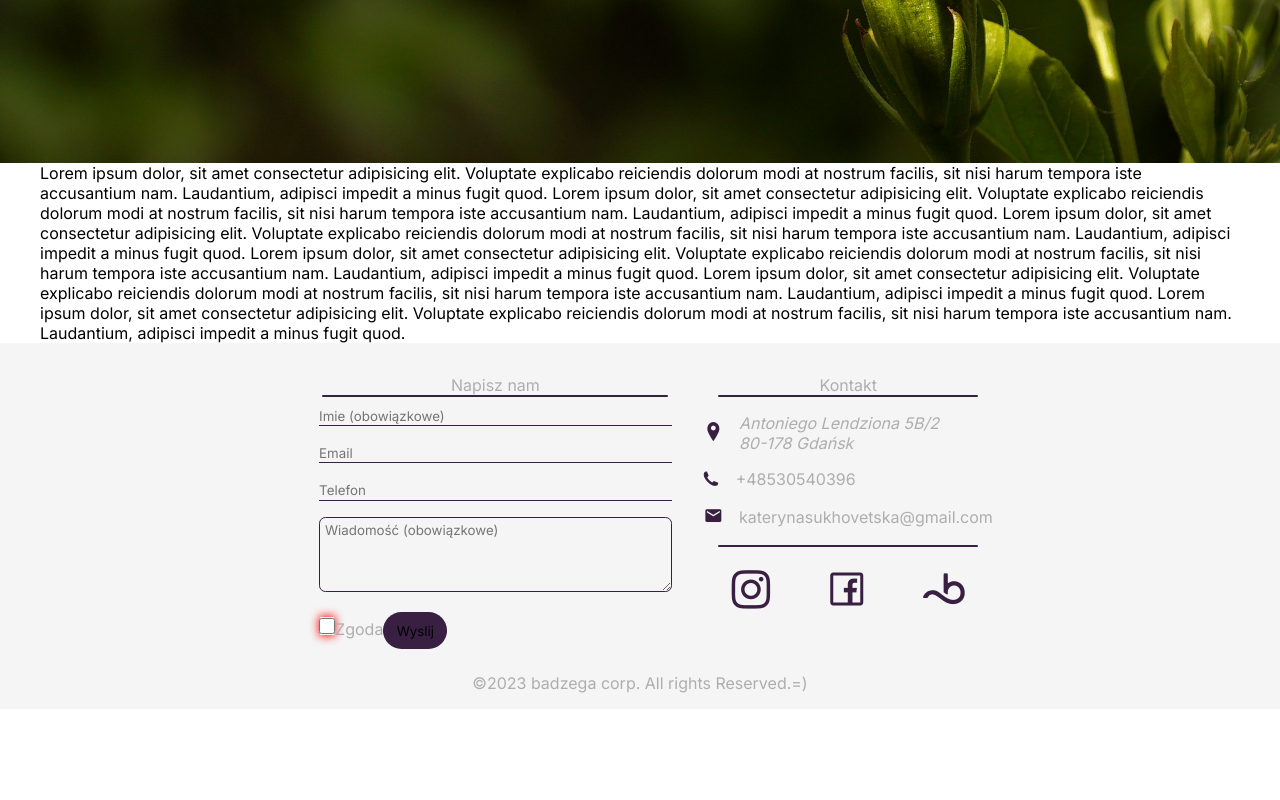
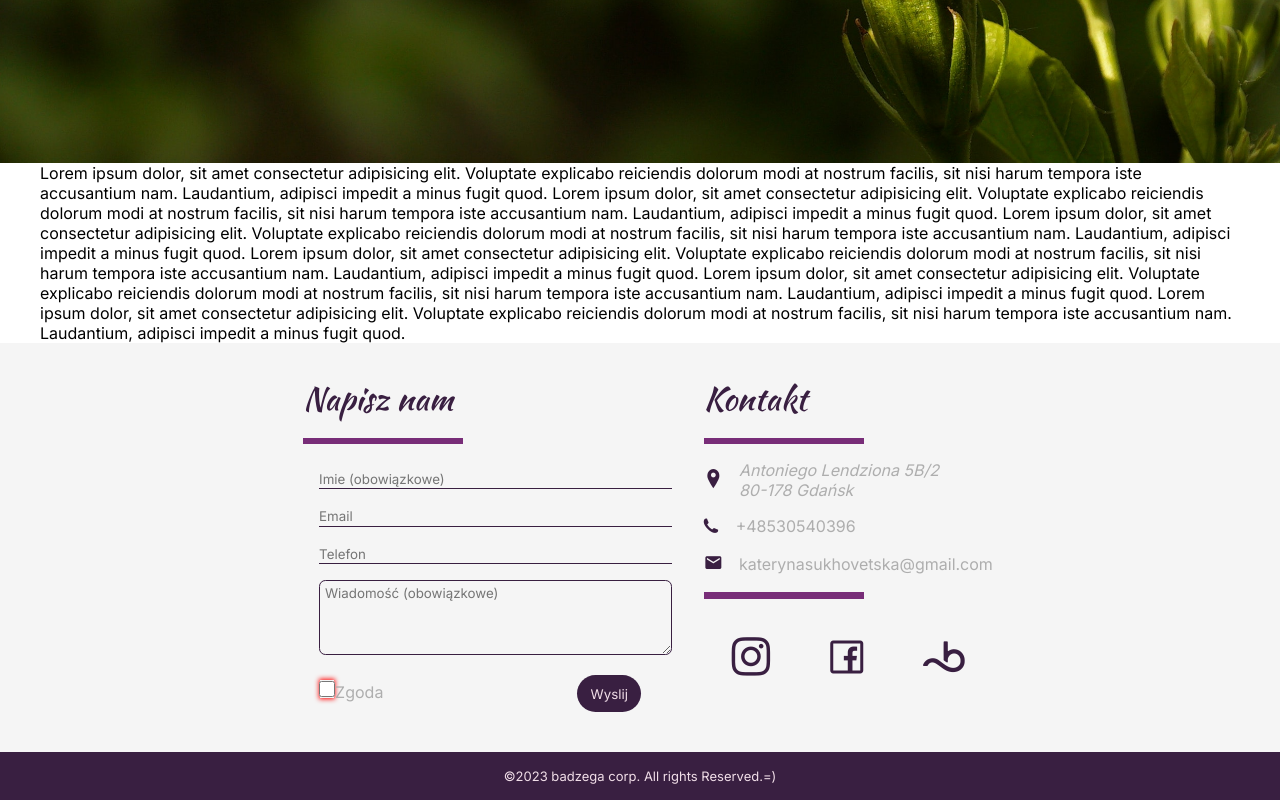
Before and after one commit to Serhiipl/Looks-on-next, a Next.js app: page / in a window 1280 px wide. Shown: the part 637-1437 px from the top of the page. Before the commit the page ends 1346 px from the top, so only its background shows below. Built offline with nearby package versions, Linux system fonts and the light colour scheme.

Commit message:
ADD:font

```diff
--- /dev/null
+++ b/app/fonts.ts
@@ -0,0 +1,8 @@
+import localFont from "next/font/local";
+
+export const kaushanRegular = localFont({
+  weight: "400",
+  src: "../app/fonts/kaushanRegular.ttf",
+  display: "swap",
+  variable: "--font-kaushanRegular",
+});
--- a/app/styles/_footer.scss
+++ b/app/styles/_footer.scss
@@ -7,78 +7,70 @@ footer {
   color: rgb(174, 174, 174);
   .form-wrapper {
     display: flex;
+    max-width: 28.125rem;
     flex-direction: column;
     padding: 0 1rem;
-    .form-title {
-      text-align: center;
-    }
   }
+  // .contacts-wrapper {
+  // }
   .form-item {
     padding: 0.5rem 1rem;
     .tooltip-for-name {
-      border-radius: 0.5rem;
-      background-color: $light-rose;
-      color: $dark-rose;
-      -webkit-animation: fadeinout 6s ease-in-out;
-      animation: fadeinout 6s ease-in-out;
-      opacity: 0;
-
-      @-webkit-keyframes fadeinout {
-        0% {
-          opacity: 0.8;
-        }
-        30% {
-          opacity: 1;
-        }
-        0% {
-          opacity: 0.8;
-        }
-      }
-
-      @keyframes fadeinout {
-        10% {
-          opacity: 0.8;
-        }
-        50% {
-          opacity: 1;
-        }
-        10% {
-          opacity: 0.8;
-        }
-      }
-    }
-    .tooltip-for-tel {
+      font-size: x-small;
       border-radius: 0.5rem;
       background-color: $light-rose;
       color: $dark-rose;
       -webkit-animation: fadein 3s ease-in-out, fadeout 3s ease-in-out;
       animation: fadein 3s ease-in, fadeout 6s ease-out;
-      // animation: fadeinout 6s ease-in-out;
-      opacity: 0;
+      // opacity: 0;
+      @-webkit-keyframes fadein {
+        100% {
+          opacity: 1;
+        }
+      }
+      @-webkit-keyframes fadeout {
+        0% {
+          opacity: 1;
+        }
+        60% {
+          opacity: 1;
+        }
+        80% {
+          opacity: 0.8;
+        }
+        100% {
+          opacity: 0;
+        }
+      }
+      @keyframes fadein {
+        100% {
+          opacity: 1;
+        }
+      }
+      @keyframes fadeout {
+        0% {
+          opacity: 1;
+        }
+        60% {
+          opacity: 1;
+        }
+        80% {
+          opacity: 0.8;
+        }
+        100% {
+          opacity: 0;
+        }
+      }
+    }
+    .tooltip-for-tel {
+      font-size: x-small;
+      border-radius: 0.5rem;
+      background-color: $light-rose;
+      color: $dark-rose;
+      -webkit-animation: fadein 3s ease-in-out, fadeout 3s ease-in-out;
+      animation: fadein 3s ease-in, fadeout 6s ease-out;
+      // opacity: 0;
 
-      // @-webkit-keyframes fadeinout {
-      //   0% {
-      //     opacity: 0.8;
-      //   }
-      //   30% {
-      //     opacity: 1;
-      //   }
-      //   0% {
-      //     opacity: 0.8;
-      //   }
-      // }
-
-      // @keyframes fadeinout {
-      //   10% {
-      //     opacity: 0.8;
-      //   }
-      //   50% {
-      //     opacity: 1;
-      //   }
-      //   10% {
-      //     opacity: 0.8;
-      //   }
-      // }
       @-webkit-keyframes fadein {
         100% {
           opacity: 1;
@@ -141,11 +133,14 @@ footer {
   .form-item > .form-checkbox {
     width: 1rem;
     &.error {
-      -webkit-box-shadow: 0 0 0.625rem rgb(255, 0, 0);
-      box-shadow: 0 0 0.625rem rgb(255, 0, 0);
+      -webkit-box-shadow: 0 0 0.3rem rgb(255, 0, 0);
+      box-shadow: 0 0 0.3rem rgb(255, 0, 0);
     }
   }
   .submit-btn {
+    position: relative;
+    left: 55%;
+    color: $light-rose;
     width: 4rem;
     height: 2.3rem;
     background-color: $dark-rose;
@@ -160,18 +155,22 @@ footer {
     @media screen and (max-width: 480px) {
       flex-direction: column;
     }
-    .footer-title,
-    .social-title {
-      text-align: center;
+    .contacts-title,
+    .form-title {
+      text-align: left;
+      font-size: 2rem;
+      color: $dark-rose;
+      margin-bottom: 1rem;
     }
   }
   .line {
-    margin-left: auto;
-    margin-right: auto;
-    width: 90%;
-    height: 0.14rem;
-    border-radius: 0.125rem;
-    background-color: $dark-rose;
+    // margin-left: auto;
+    // margin-right: auto;
+    margin-bottom: 1rem;
+    width: 10rem;
+    height: 0.4rem;
+    // border-radius: 0.125rem;
+    background-color: rgb(120, 45, 120);
   }
 
   .icon-map-marker1 {
@@ -229,3 +228,13 @@ footer {
     border-bottom: 2px solid red; /* Змініть стиль границі, щоб виділити поле червоним коліром */
   }
 }
+.rights-wrapper {
+  display: flex;
+  align-items: center;
+  justify-content: center;
+  width: 100 vw;
+  height: 3rem;
+  background-color: $dark-rose;
+  color: $light-rose;
+  font-size: small;
+}
--- a/components/ContactForm.tsx
+++ b/components/ContactForm.tsx
@@ -3,8 +3,8 @@
 import React, { FormEvent, useState } from "react";
 import emailjs from "@emailjs/browser";
 import { ColoredLine } from "@/components/SocialMedia";
-// import FormTooltip from "@/components/FormToolTip";
 import { Tooltip } from "react-tooltip";
+import { kaushanRegular } from "../app/fonts";
 
 export default function ContactForm() {
   // Declare a state variables...
@@ -141,7 +141,7 @@ export default function ContactForm() {
   }
   return (
     <div className="form-wrapper">
-      <h2 className="form-title">Napisz nam</h2>
+      <h2 className={`${kaushanRegular.className} form-title`}>Napisz nam</h2>
       <ColoredLine />
       <form
         onSubmit={handleSubmit}
--- a/components/TheFooter.tsx
+++ b/components/TheFooter.tsx
@@ -1,20 +1,27 @@
 import Address from "@/components/Address";
 import ContactForm from "@/components/ContactForm";
 import SocialMedia from "@/components/SocialMedia";
+import { kaushanRegular } from "../app/fonts";
 
 const TheFooter = () => {
   return (
+    <>
       <footer className="footer">
         <div className="footer-wrapper">
           <ContactForm />
           <div className="contacts-wrapper">
-          <h2 className="footer-title">Kontakt</h2>
+            <h2 className={`${kaushanRegular.className} form-title`}>
+              Kontakt
+            </h2>
             <Address />
             <SocialMedia />
           </div>
         </div>
+      </footer>
+      <div className="rights-wrapper">
         <p className="rights">©2023 badzega corp. All rights Reserved.=)</p>
-    </footer>
+      </div>
+    </>
   );
 };
 
```
Also changed, not shown: app/fonts/kaushanRegular.ttf (added). Lines whose indentation alone changed are shown as unchanged.
